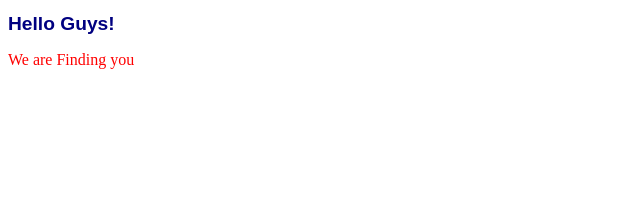
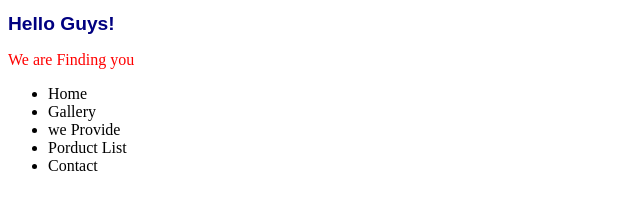
Before and after one commit to mdshahjalalrakib/My-second-web, a plain HTML site: page Index.html in a window 1280 px wide. Shown: the whole page, without its empty margins (0-640 px from the left). Drawn offline with Linux system fonts and the light colour scheme.

Commit message:
add List

```diff
--- a/Index.html
+++ b/Index.html
@@ -10,5 +10,14 @@
 <body>
     <h1>Hello Guys!</h1>
     <P> We are Finding you</P>
+    <nav>
+        <ul>
+            <li>Home</li>
+            <li>Gallery</li>
+            <li>we Provide</li>
+            <li>Porduct List</li>
+            <li>Contact</li>
+        </ul>
+    </nav>
 </body>
 </html>
```
